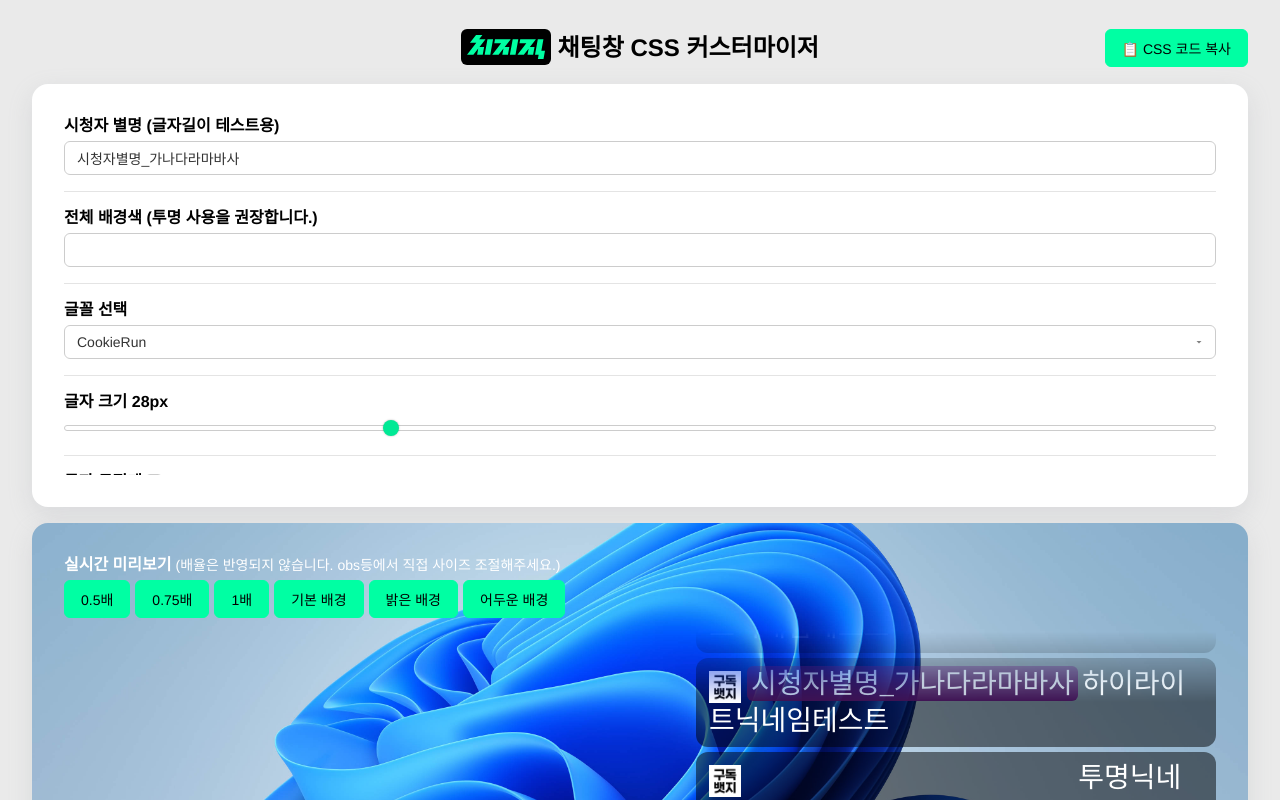
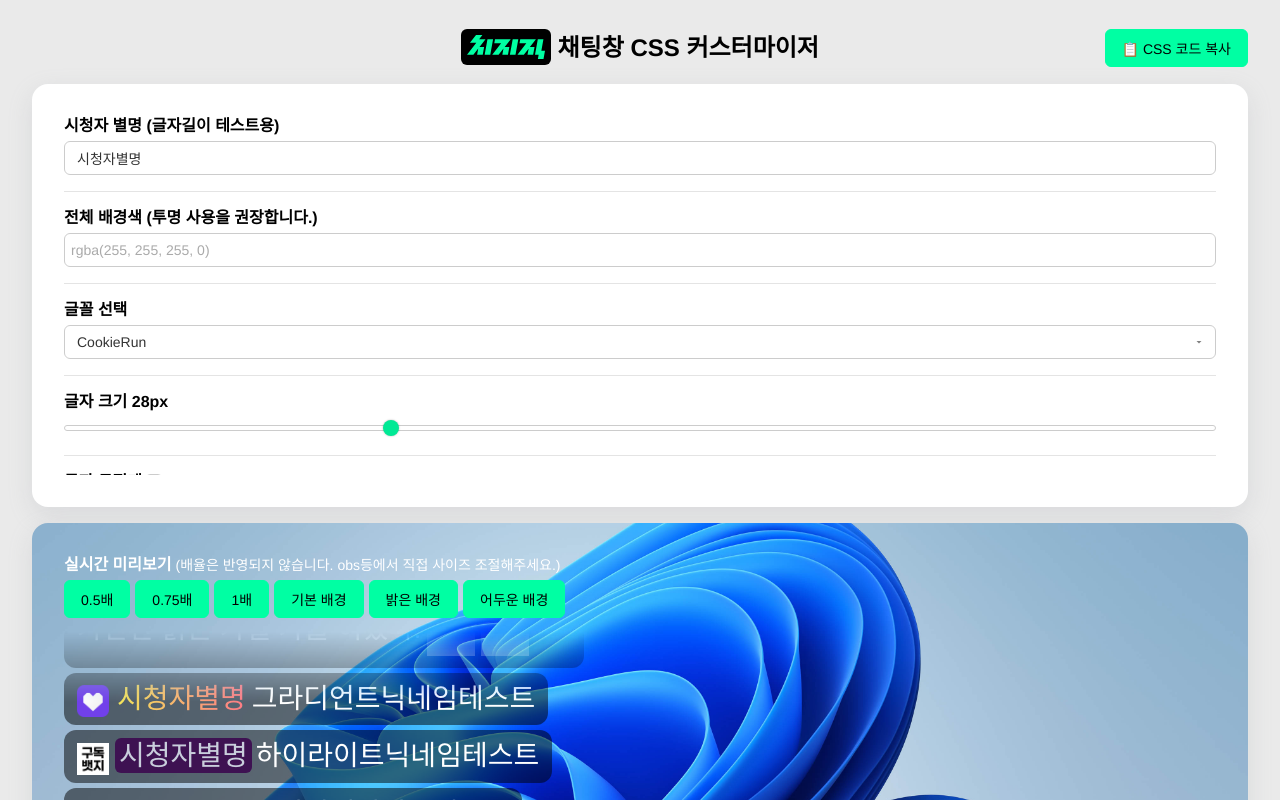
Before and after one commit to dingdongsun/chzzk_chat, a React (Create React App) app: page / in a window 1280 px wide. Shown: the top 800 px of the page. Built offline with nearby package versions, Linux system fonts and the light colour scheme; grey boxes are pictures that could not be loaded; a web font is replaced by a local one.

Commit message:
옵션추가

```diff
--- a/src/components/ColorPickerField.jsx
+++ b/src/components/ColorPickerField.jsx
@@ -1,50 +1,121 @@
-import React, { useState } from 'react';
+import React, { useState, useRef, useEffect } from 'react';
 import { RgbaColorPicker } from 'react-colorful';
+
 function ColorPickerField({ label, color, onChange, disabled, allowTransparent = true }) {
     const [showPicker, setShowPicker] = useState(false);
     const [useTransparent, setUseTransparent] = useState(color.a === 0);
+    const [inputValue, setInputValue] = useState(rgbaToCss(color));
+
+    const pickerRef = useRef(null); // 👈 컬러 피커 박스 참조
+
+    useEffect(() => {
+        function handleClickOutside(e) {
+            if (pickerRef.current && !pickerRef.current.contains(e.target)) {
+                setShowPicker(false);
+            }
+        }
+        if (showPicker) {
+            document.addEventListener('mousedown', handleClickOutside);
+        } else {
+            document.removeEventListener('mousedown', handleClickOutside);
+        }
+
+        return () => {
+            document.removeEventListener('mousedown', handleClickOutside);
+        };
+    }, [showPicker]);
+
     function rgbaToCss({ r, g, b, a }) {
         return `rgba(${r}, ${g}, ${b}, ${a})`;
     }
-    const boxStyle = {
-        width: '100%',
-        height: '34.4px',
-        border: '1px solid #ccc',
-        display: 'block',
-        backgroundColor: rgbaToCss(color),
-        cursor: disabled ? 'not-allowed' : 'pointer',
-        verticalAlign: 'text-bottom',
-        opacity: disabled ? 0.3 : 1,
-        borderRadius: 6
+
+    function cssToRgba(input) {
+        const regex = /rgba?\((\d+),\s*(\d+),\s*(\d+),?\s*([0-9.]+)?\)/i;
+        const match = input.match(regex);
+        if (match) {
+            return {
+                r: Number(match[1]),
+                g: Number(match[2]),
+                b: Number(match[3]),
+                a: match[4] !== undefined ? Number(match[4]) : 1
             };
+        }
+        return null;
+    }
+
+    function getContrastTextColor({ r, g, b }) {
+        const brightness = (r * 299 + g * 587 + b * 114) / 1000;
+        return brightness > 128 ? '#000' : '#fff';
+    }
+
     const handleColorChange = (newColor) => {
-        if (useTransparent && allowTransparent) {
-            onChange({ ...newColor, a: 0 });
-        } else {
-            onChange({ ...newColor, a: newColor.a ?? 1 });
-        }
+        const finalColor = useTransparent && allowTransparent
+            ? { ...newColor, a: 0 }
+            : { ...newColor, a: newColor.a ?? 1 };
+
+        setInputValue(rgbaToCss(finalColor));
+        onChange(finalColor);
     };
+
     const handleTransparentToggle = (e) => {
         const isChecked = e.target.checked;
         setUseTransparent(isChecked);
-        if (isChecked) {
-            onChange({ ...color, a: 0 });
-        } else {
-            onChange({ ...color, a: 1 });
+        const updated = { ...color, a: isChecked ? 0 : 1 };
+        setInputValue(rgbaToCss(updated));
+        onChange(updated);
+    };
+
+    const handleInputChange = (e) => {
+        const val = e.target.value;
+        setInputValue(val);
+        const parsed = cssToRgba(val);
+        if (parsed) {
+            setUseTransparent(parsed.a === 0);
+            onChange(parsed);
         }
     };
+
     return (
-        <div className='color_picker'>
+        <div className="color_picker" style={{ position: 'relative' }}>
             <label>
-                <span className='label'>{label}</span>
-                <span
-                    style={boxStyle}
+                <span className="label">{label}</span>
+                <input
+                    type="text"
+                    value={inputValue}
+                    onChange={handleInputChange}
                     onClick={() => !disabled && setShowPicker(!showPicker)}
+                    disabled={disabled}
+                    style={{
+                        width: '100%',
+                        height: '34.4px',
+                        padding: '6px',
+                        borderRadius: '6px',
+                        border: '1px solid #ccc',
+                        boxSizing: 'border-box',
+                        backgroundColor: rgbaToCss(color),
+                        color: color.a === 0 ? '#aaa' : getContrastTextColor(color),
+                        cursor: disabled ? 'not-allowed' : 'pointer',
+                        opacity: disabled ? 0.3 : 1,
+                    }}
                 />
+            </label>
 
-            </label>
             {showPicker && !disabled && (
-                    <div style={{ marginTop: '8px' }}>
+                <div
+                    ref={pickerRef}
+                    style={{
+                        position: 'absolute',
+                        top: '100%',
+                        left: 0,
+                        zIndex: 999,
+                        marginTop: '6px',
+                        background: '#fff',
+                        padding: '12px',
+                        border: '1px solid #ccc',
+                        borderRadius: '8px',
+                        boxShadow: '0 4px 12px rgba(0, 0, 0, 0.1)'
+                    }}
+                >
                     <RgbaColorPicker color={color} onChange={handleColorChange} />
                     {allowTransparent && (
                         <label style={{ display: 'block', marginTop: '6px' }}>
@@ -61,4 +132,5 @@ function ColorPickerField({ label, color, onChange, disabled, allowTransparent =
         </div>
     );
 }
+
 export default ColorPickerField;
--- a/src/components/OptionPanel.jsx
+++ b/src/components/OptionPanel.jsx
@@ -42,7 +42,8 @@ function OptionPanel() {
         paddingTopBottom, setPaddingTopBottom,
         nameBgColor, setNameBgColor,
         nameColor, setNameColor,
-        nameColorCheck, setNameColorCheck
+        nameColorCheck, setNameColorCheck,
+        align, setAlign,
     } = useCssStore();
     const fontList = [
         {
@@ -234,6 +235,14 @@ function OptionPanel() {
                         )}
                     </div>
                 )}
+            </div>
+            <div className='chatting_row'>
+                <fieldset>
+                    <span className='label'>정렬</span>
+                    <label><input type="radio" name="align" value="left" checked={align === 'left'} onChange={e => setAlign(e.target.value)} />왼쪽 정렬</label>
+                    <label><input type="radio" name="align" value="center" checked={align === 'center'} onChange={e => setAlign(e.target.value)} />가운데 정렬</label>
+                    <label><input type="radio" name="align" value="right" checked={align === 'right'} onChange={e => setAlign(e.target.value)} />오른쪽 정렬</label>
+                </fieldset>
             </div>
             <div className='chatting_row'>
                 <label>
--- a/src/index.css
+++ b/src/index.css
@@ -259,7 +259,7 @@ table {
     max-height: calc(80vh - 4rem - 77px);
     overflow: auto;
     padding-right: 0.5rem;
-    align-items: flex-end;
+    /* align-items: flex-end; */
 }
 [class^=live_overlay_item]:first-of-type {
     margin-bottom: 0;
--- a/src/store/useCssStore.js
+++ b/src/store/useCssStore.js
@@ -33,7 +33,7 @@ const useCssStore = create((set) => ({
     noticeRadius: 12,
     showNickname: true,
     blockNickname: false,
-    viewerNickname: '시청자별명_가나다라마바사',
+    viewerNickname: '시청자별명',
     letterSpacing: 0,
     noticeTextColor: { r: 255, g: 255, b: 255, a: 1 },
     paddingTopBottom: 8,
@@ -42,6 +42,8 @@ const useCssStore = create((set) => ({
     nameBgColor: { r: 255, g: 255, b: 255, a: 0 },
     nameColor: { r: 255, g: 255, b: 255, a: 1 },
     nameColorCheck: false,
+    align: 'left',
+    setAlign: (v) => set({ align: v }),
     setNameBgColor: (v) => set({ nameBgColor: v }),
     setNameColor: (v) => set({ nameColor: v }),
     setNameColorCheck: (v) => set({ nameColorCheck: v }),
--- a/src/utils/generateCSS.js
+++ b/src/utils/generateCSS.js
@@ -43,6 +43,7 @@ export function generateCSS(state, {
         nameBgColor,
         nameColor,
         nameColorCheck,
+        align
     } = state;
     function rgbaToCss({ r, g, b, a }) {
         return `rgba(${r}, ${g}, ${b}, ${a})`;
@@ -162,6 +163,19 @@ export function generateCSS(state, {
     };
 
 
+    const alignMap = {
+  left: `
+      align-items: flex-start;
+  `,
+  center: `
+      align-items: center;
+  `,
+  right: `
+      align-items: flex-end;
+  `,
+}
+
+
     return `
 @font-face {
   font-family: ${fontFamily};
@@ -187,6 +201,7 @@ ${bodySelector} {
 }
 [class^=live_overlay_chatting] {
   height: ${chattingHeight};
+  ${alignMap[align] || ''}
 }
 ${showNotice
             ? `
```
Lines whose indentation alone changed are shown as unchanged.
